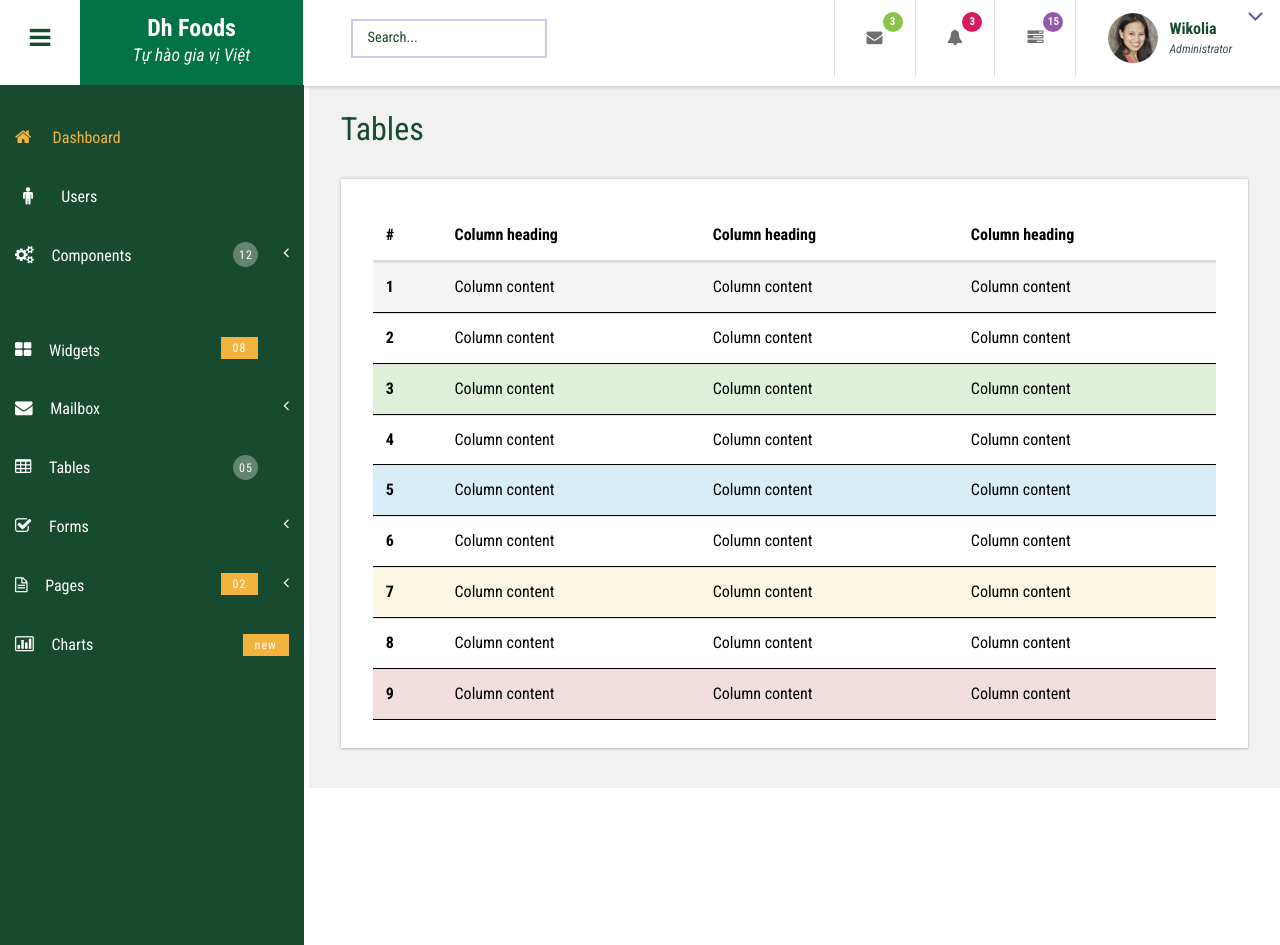
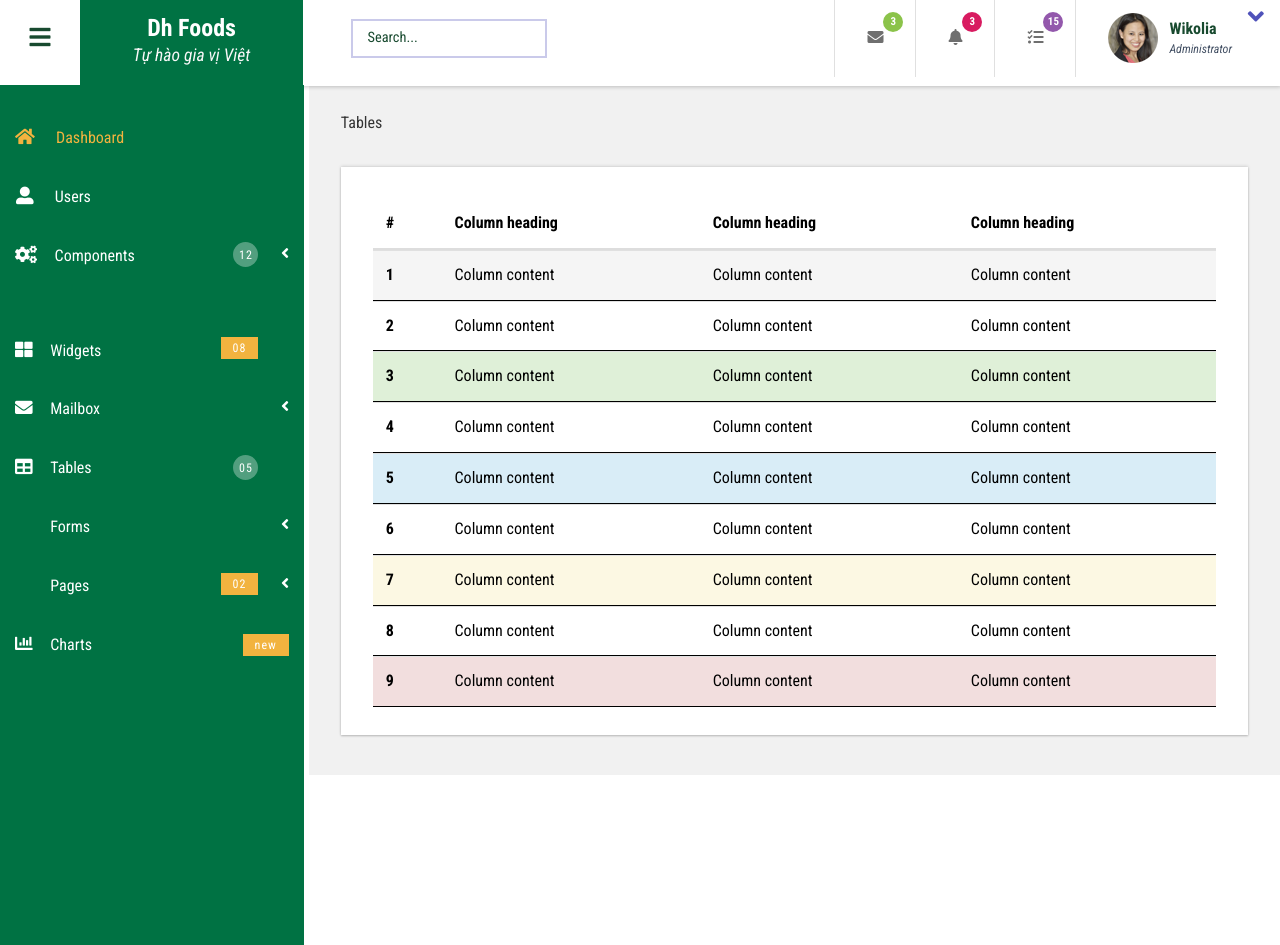
Before and after one commit to sonVT1999/-ATN, an ASP.NET MVC app: page /Users in a window 1280 px wide. Run offline with ASP.NET Core 8 and stand-ins for ASP.NET MVC 5, Linux system fonts and the light colour scheme; the project's own start-up code is not run; a stand-in starts its controllers and pages; some libraries are stand-ins or nearby versions; some web fonts are replaced.

Commit message:
update giao diện admin

```diff
--- a/Prj_Dh_Food_Shop/Prj_Dh_Food_Shop/Content/css/style.css
+++ b/Prj_Dh_Food_Shop/Prj_Dh_Food_Shop/Content/css/style.css
@@ -95,7 +95,7 @@
     height: 100%;
     top: 85px;
     z-index: 1000;
-    background-color: #184a2f;
+    background-color: #007243;
     padding: 2em 0;
 }
 .cbp-spmenu-left {
--- a/Prj_Dh_Food_Shop/Prj_Dh_Food_Shop/Views/Shared/_Layout.cshtml
+++ b/Prj_Dh_Food_Shop/Prj_Dh_Food_Shop/Views/Shared/_Layout.cshtml
@@ -54,9 +54,9 @@
                             </a>
                         </li>
                         <li>
-                            <a href="~/Users/Index" style="padding-left: 23px">
-                                <i class="fa fa-male nav_icon"></i>
-                                <span style="padding-left: 7px">Users</span>
+                            <a href="~/Users/Index" style="padding-left: 16px">
+                                <i class="fas fa-user-alt nav_icon"></i>
+                                <span>Users</span>
                             </a>
                         </li>
                         <li>
--- a/Prj_Dh_Food_Shop/Prj_Dh_Food_Shop/Views/Users/Index.cshtml
+++ b/Prj_Dh_Food_Shop/Prj_Dh_Food_Shop/Views/Users/Index.cshtml
@@ -3,7 +3,11 @@
     ViewBag.Title = "Index";
     Layout = "~/Views/Shared/_Layout.cshtml";
 }
-
+<meta charset="UTF-8">
+<meta http-equiv="X-UA-Compatible" content="IE=edge">
+<meta name="viewport" content="width=device-width, initial-scale=1.0">
+<link rel="stylesheet" href="~/Content/css/style.css">
+<link rel="stylesheet" href="https://pro.fontawesome.com/releases/v5.10.0/css/all.css"
 <h3 class="title1">Tables</h3>
 <div class="bs-example widget-shadow" data-example-id="contextual-table">
     <table class="table">
```
